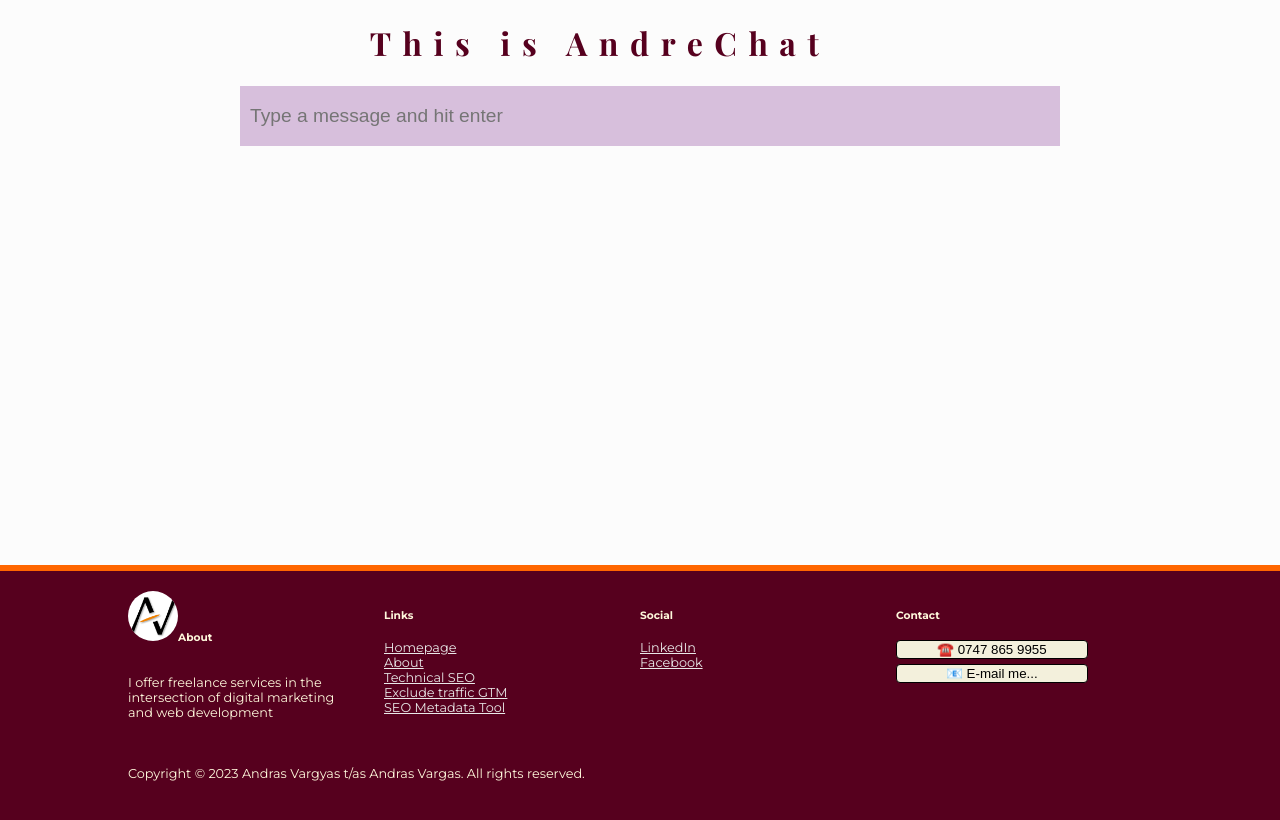
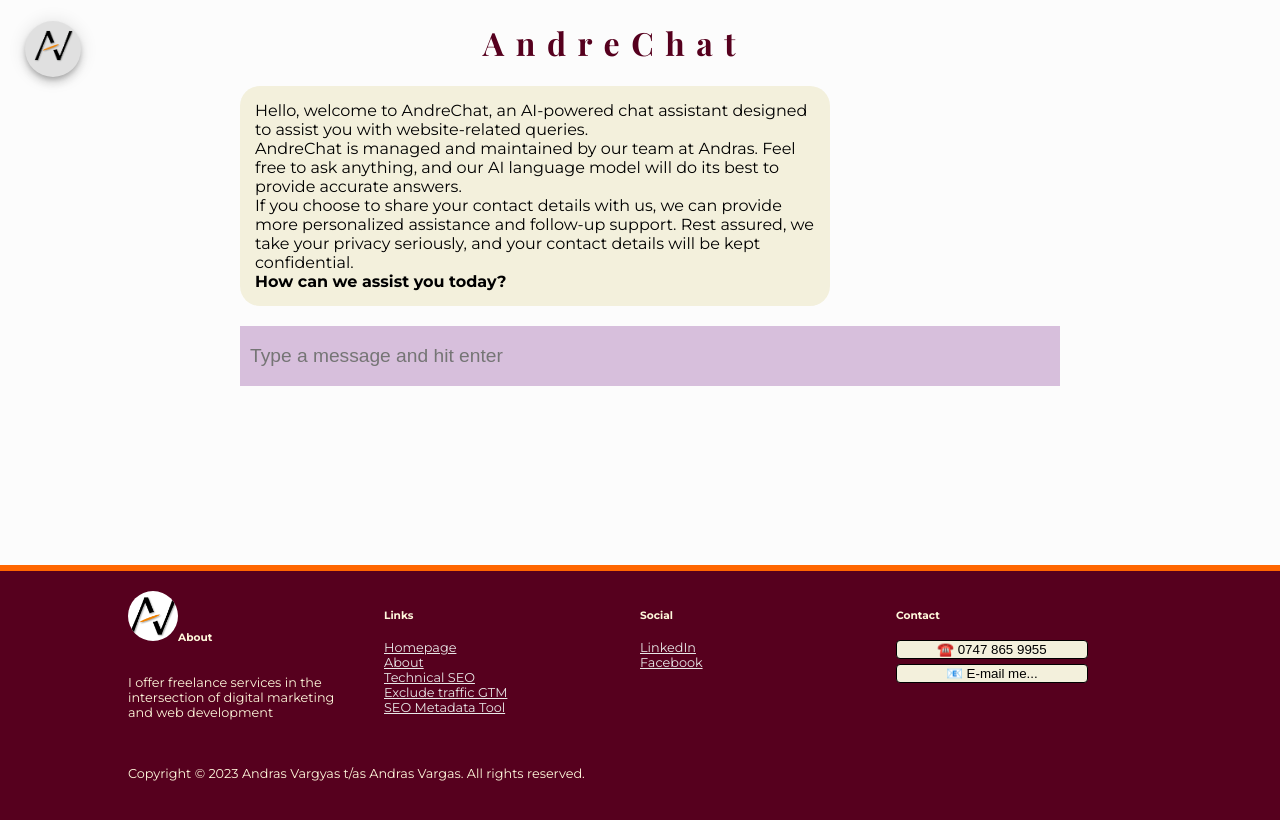
Before and after one commit to andvargas/andrasvargas.com, a React (Create React App) app: page /chat-gpt in a window 1280 px wide. Built offline with nearby package versions, Linux system fonts and the light colour scheme; a web font is replaced by a local one.

Commit message:
Added logo on chat page, finetuned projects button on homepage

```diff
--- a/src/components/ChatGPT/ChatModule.js
+++ b/src/components/ChatGPT/ChatModule.js
@@ -1,6 +1,8 @@
 import { useState } from "react";
 import classes from "./ChatModule.module.css";
 import ReactMarkdown from "react-markdown";
+import { Fab, Tooltip } from "@mui/material";
+import Logo from "../Logo/Logo";
 
 const ChatModule = () => {
   const [message, setMessage] = useState("");
@@ -52,9 +54,26 @@ const ChatModule = () => {
       });
   };
 
+  const disclaimer = (
+    <div className={classes.bubble}>
+      Hello, welcome to AndreChat, an AI-powered chat assistant designed to assist you with website-related queries. <br /> AndreChat is managed and
+      maintained by our team at Andras. Feel free to ask anything, and our AI language model will do its best to provide accurate answers. <br /> If
+      you choose to share your contact details with us, we can provide more personalized assistance and follow-up support. Rest assured, we take your
+      privacy seriously, and your contact details will be kept confidential. <br />
+      <strong>How can we assist you today?</strong>
+    </div>
+  );
+
   return (
     <main className={classes.main}>
-      <h1>This is AndreChat</h1>
+      <Tooltip title="HomePage" placement="left-end">
+        <Fab style={{ position: "fixed", left: "25px" }}>
+          <Logo width={39} />
+        </Fab>
+      </Tooltip>
+
+      <h1 style={{ paddingLeft: "15px" }}>AndreChat</h1>
+      {chats.length < 1 ? disclaimer : ""}
       <section>
         {chats.map((chat, index) => (
           <div key={index} className={chat.role === "user" ? classes.bubble + " " + classes.user_msg : classes.bubble}>
--- a/src/components/Logo/Logo.js
+++ b/src/components/Logo/Logo.js
@@ -2,11 +2,11 @@ import { Link } from "react-router-dom";
 import avlogo from "../../staticAssets/av-logo.png";
 
 const Logo = (props) => (
-  <div>
+  <>
     <Link to="/">
-      <img src={avlogo} width="200" alt="logo" />
+      <img src={avlogo} width={props.width} alt="logo" />
     </Link>
-  </div>
+  </>
 );
 
 export default Logo;
--- a/src/containers/Homepage/Homepage.js
+++ b/src/containers/Homepage/Homepage.js
@@ -8,12 +8,12 @@ import { AccountCircle, WhatsApp } from "@mui/icons-material";
 import Tooltip from "@mui/material/Tooltip";
 
 import Logo from "../../components/Logo/Logo";
-import NavBarSmall from "../../components/Navigation/NavBarSmall";
 import Navbar from "../../components/Navigation/NavBar";
 import PortfolioItems from "../Portfolio/PortfolioItems";
 import Modal from "../../components/UI/Modal/Modal";
 import Backdrop from "../../components/UI/Backdrop/BackDrop";
 import Contact from "../Contact/Contact";
+import KeyboardDoubleArrowDownIcon from "@mui/icons-material/KeyboardDoubleArrowDown";
 
 const distanceFromTop = window.innerHeight - 50;
 const classes = {
@@ -56,7 +56,6 @@ const classes = {
   },
   projects: {
     marginTop: "20px",
-    zIndex: "-1",
   },
 };
 
@@ -93,9 +92,6 @@ const Homepage = ({ isAuthenticated }) => {
     let observer = new IntersectionObserver(callback, options);
     observer.observe(target);
 
-    // continue from here: add back original class when scroll goes back to top
-    // implement with scroll event listener
-    // Event listener for scroll
     const handleScroll = () => {
       if (window.scrollY > 0) {
         setIsScrolled(false);
@@ -122,7 +118,7 @@ const Homepage = ({ isAuthenticated }) => {
       </Helmet>
       <Navbar id="menubar" btMenu={menuStyle} openForm={showModal} close={closeModal} />
       <header className="App-header">
-        <Logo />
+        <Logo width={200} />
         <h1 className="headline">ANDRAS VARGAS</h1>
       </header>
       <hr className="animated"></hr>
@@ -152,7 +148,10 @@ const Homepage = ({ isAuthenticated }) => {
       </Modal>
       <Backdrop show={modalIsOpen} closed={closeModal} />
       <AnchorLink offset="50" href="#portf">
-        <Fab style={classes.projects}>Projects</Fab>
+        <Fab variant="extended" style={classes.projects}>
+          Projects
+          <KeyboardDoubleArrowDownIcon style={{ paddingLeft: "5px" }} />
+        </Fab>
       </AnchorLink>
       {/* <NavBarSmall isAuth={isAuthenticated} contact={showModal} close={closeModal} /> */}
       <h2 className="quote">Full Stack Web Development</h2>
```
